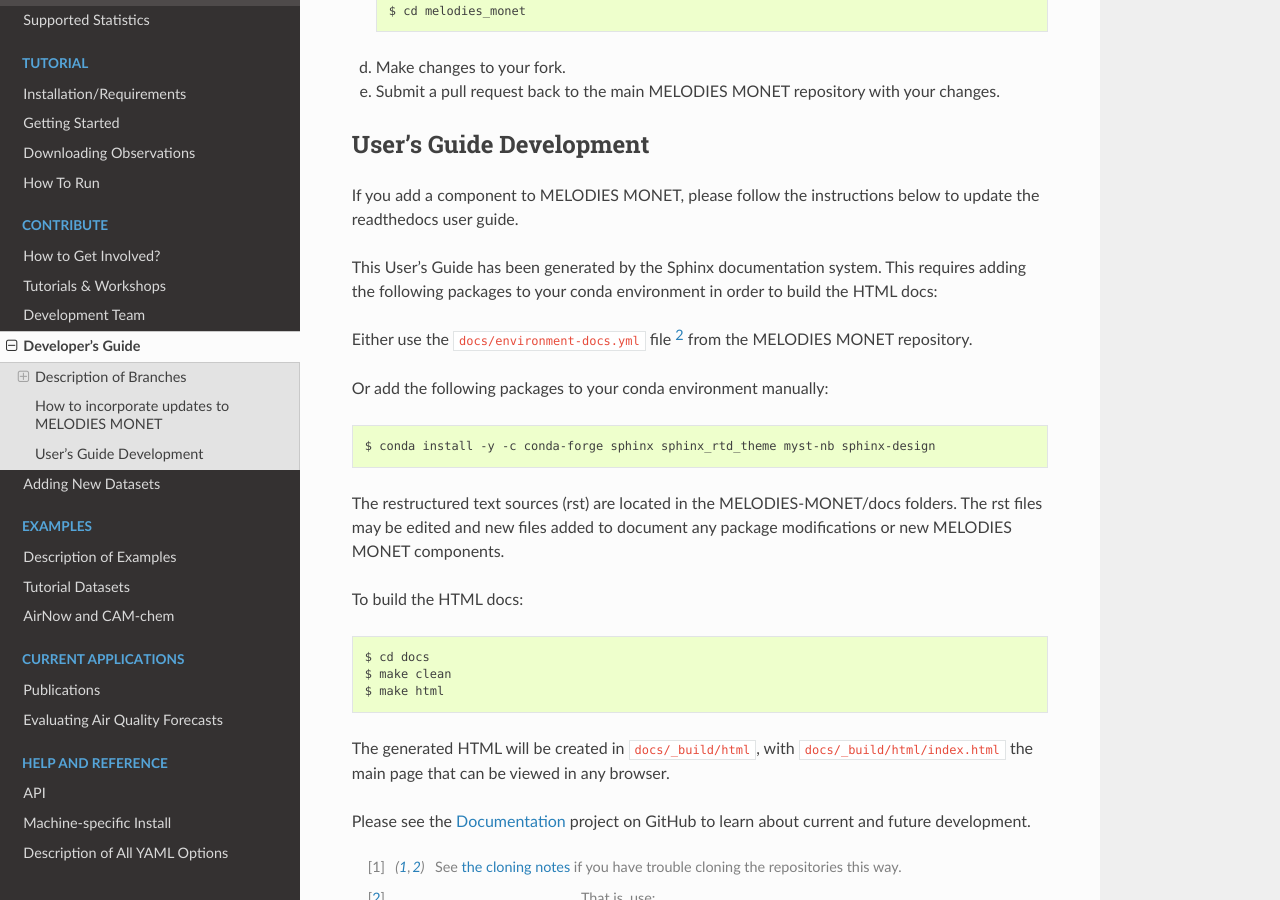
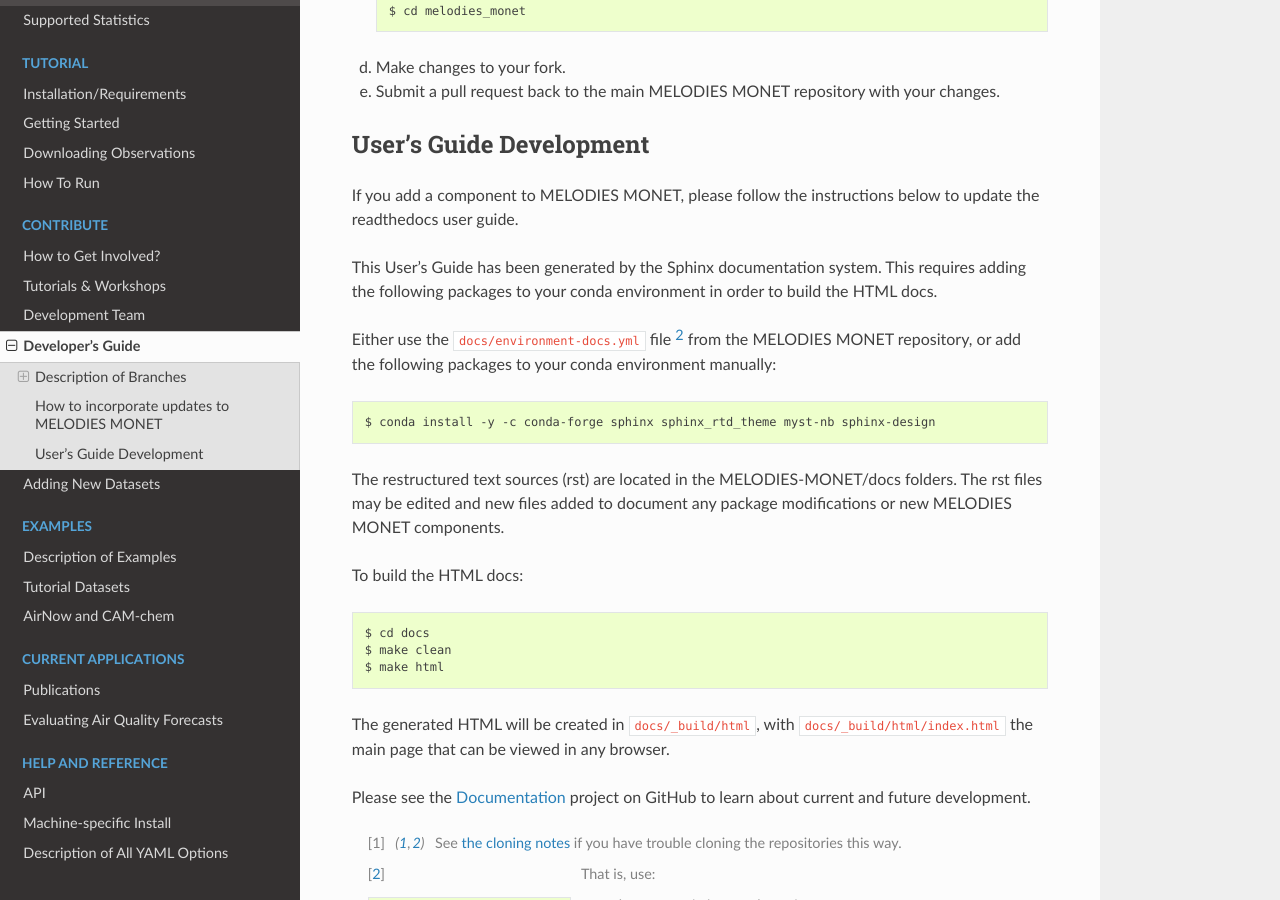
Before and after one commit to NOAA-CSL/MELODIES-MONET, a Sphinx documentation site: the page built from docs/develop/developers_guide.rst, in a window 1280 px wide and 900 px high, scrolled down 1712 px. Built offline with Sphinx 7.4.7 and the Read the Docs theme 2.0.0, drawn with Linux system fonts in a browser that asks for light colours; pages that are not in the unit, such as notebooks, are missing from menus.

Commit message:
fix Sphinx warnings

```diff
--- a/docs/develop/developers_guide.rst
+++ b/docs/develop/developers_guide.rst
@@ -97,11 +97,11 @@
 
 This User's Guide has been generated by the Sphinx documentation system.
 This requires adding the following packages to your conda environment in
-order to build the HTML docs::
+order to build the HTML docs.
 
-Either use the ``docs/environment-docs.yml`` file [#env]_ from the MELODIES MONET repository.
-
-Or add the following packages to your conda environment manually::
+Either use the ``docs/environment-docs.yml`` file [#env]_
+from the MELODIES MONET repository,
+or add the following packages to your conda environment manually::
 
     $ conda install -y -c conda-forge sphinx sphinx_rtd_theme myst-nb sphinx-design
 
@@ -130,10 +130,12 @@
 
 .. [#env] That is,
    use::
+
       $ conda env update -n melodies-monet -f docs/environment-docs.yml
 
    to update your existing conda environment,
    or::
+
       $ conda env create -f docs/environment-docs.yml
 
    to create a new conda environment (``melodies-monet-docs``).
```
